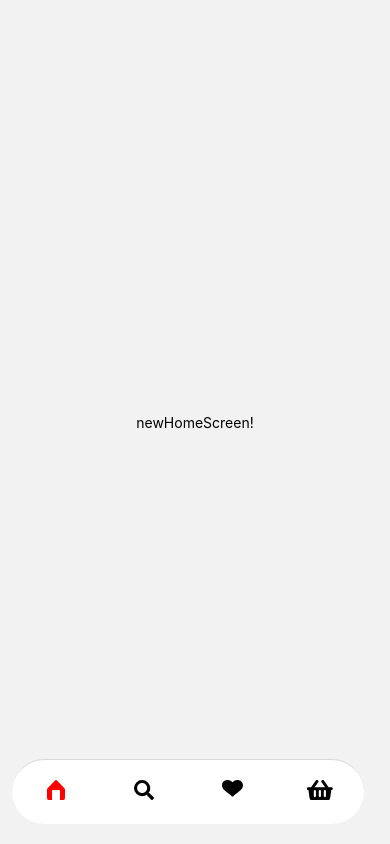
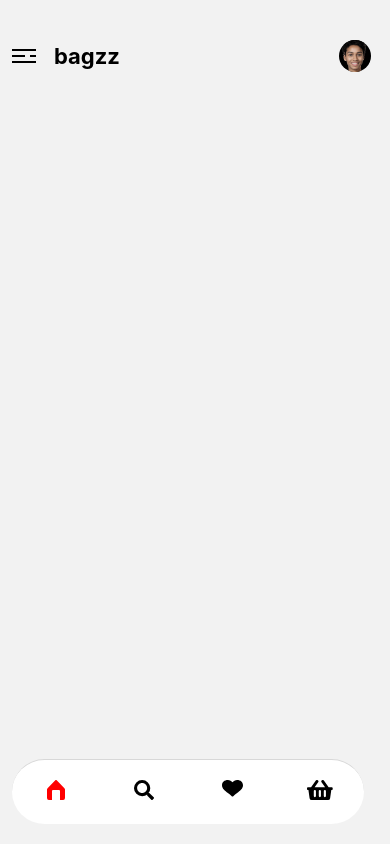
Before and after one commit to olatunjiemanuel/shoppingAppUI, a React Native app: screen /homeScreen in a window 390 px wide. Built offline with nearby package versions, Linux system fonts and the light colour scheme.

Commit message:
creating resuable header component and styling, tab navigator and UI changes

```diff
--- /dev/null
+++ b/assets/SVGs/OptionsSVG.js
@@ -0,0 +1,15 @@
+import * as React from 'react';
+import Svg, {Path} from 'react-native-svg';
+
+const OptionsSVG = props => (
+  <Svg
+    width={24}
+    height={14}
+    fill="none"
+    xmlns="http://www.w3.org/2000/svg"
+    {...props}>
+    <Path fill="#000" d="M0 0h24v2H0zM0 12h24v2H0zM0 6h13v2H0zM18 6h6v2h-6z" />
+  </Svg>
+);
+
+export default OptionsSVG;
--- /dev/null
+++ b/assets/colors.js
@@ -0,0 +1,6 @@
+const colors = {
+  black: 'black',
+  primary: 'blue',
+};
+
+export default colors;
--- /dev/null
+++ b/components/HeaderComponent.js
@@ -0,0 +1,48 @@
+import React from 'react';
+import {StyleSheet, Text, View, Image} from 'react-native';
+
+import colors from '../assets/colors';
+
+//sVG imports
+import OptionsSVG from '../assets/SVGs/OptionsSVG';
+
+const HeaderComponent = props => {
+  const {text, image} = props;
+  return (
+    <View style={styles.headerContainer}>
+      <View style={styles.options}>
+        <OptionsSVG />
+      </View>
+      <View style={styles.textContainer}>
+        <Text style={[styles.text, {color: colors.black}]}>{text}</Text>
+      </View>
+      <View style={[styles.imageContainer, {backgroundColor: colors.black}]}>
+        <Image source={image} />
+      </View>
+    </View>
+  );
+};
+
+export default HeaderComponent;
+
+const styles = StyleSheet.create({
+  headerContainer: {
+    flexDirection: 'row',
+    alignItems: 'center',
+  },
+  textContainer: {
+    marginLeft: 18,
+  },
+  text: {
+    fontWeight: '700',
+    fontSize: 22,
+    lineHeight: 29.33,
+    height: 29,
+  },
+  imageContainer: {
+    marginLeft: 219,
+    width: 32,
+    height: 32,
+    borderRadius: 16,
+  },
+});
--- a/screens/homeScreen.js
+++ b/screens/homeScreen.js
@@ -1,19 +1,27 @@
 import React from 'react';
 import {StyleSheet, Text, View} from 'react-native';
 
+//component imports
+import HeaderComponent from '../components/HeaderComponent';
+
 const homeScreen = () => {
   return (
-    <View
-      style={{
-        flex: 1,
-        justifyContent: 'center',
-        alignItems: 'center',
-      }}>
-      <Text>newHomeScreen!</Text>
+    <View style={styles.homeContainer}>
+      <View>
+        <HeaderComponent
+          text="bagzz"
+          image={require('../assets/Images/userprofilepic.png')}
+        />
+      </View>
     </View>
   );
 };
 
 export default homeScreen;
 
-const styles = StyleSheet.create({});
+const styles = StyleSheet.create({
+  homeContainer: {
+    marginTop: 40,
+    marginHorizontal: 12,
+  },
+});
```
Also changed, not shown: assets/Images/userprofilepic.png (added).
